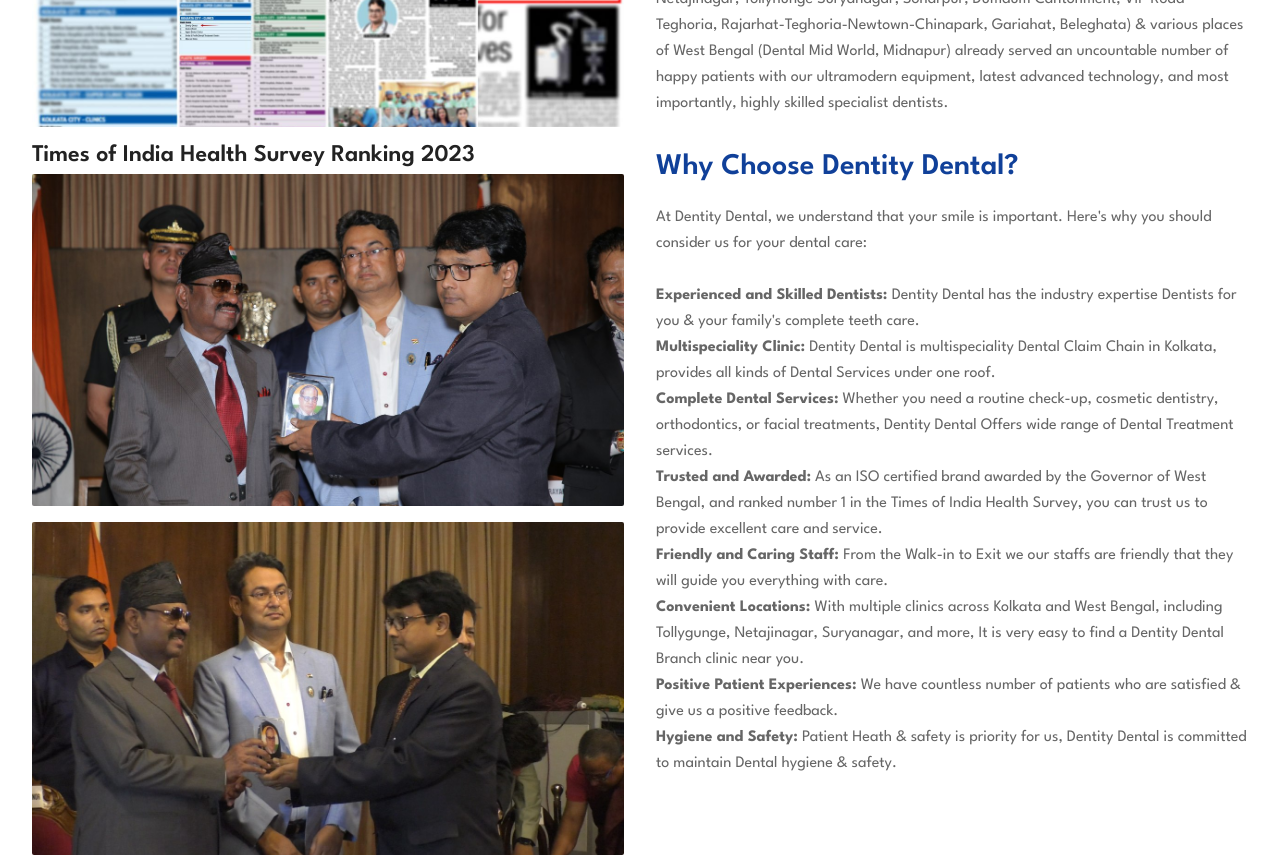
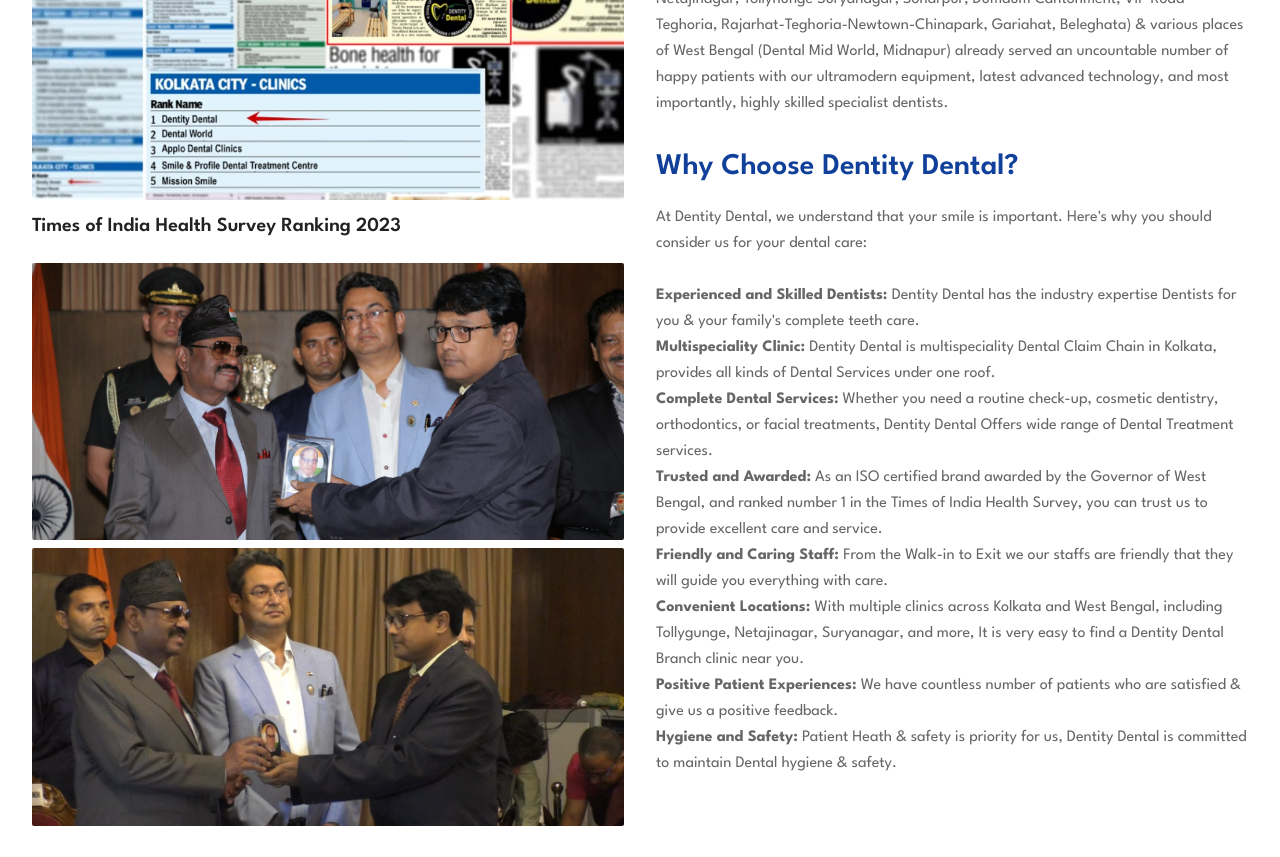
Before and after one commit to rebootAcc/dentitydentalwebsite, a Next.js app: page / in a window 1280 px wide. Shown: the part 1120-1977 px from the top of the page. Built offline with nearby package versions, Linux system fonts and the light colour scheme.

Commit message:
modified

```diff
--- a/src/components/home/AboutSection.jsx
+++ b/src/components/home/AboutSection.jsx
@@ -38,7 +38,7 @@
           className="flex flex-col gap-6 w-full md:w-[50%]"
           style={{ height: isSmallScreen ? "auto" : `${contentHeight}px` }}
         >
-          <section className="flex flex-col gap-3 h-[40%]">
+          <section className="flex flex-col gap-3 h-[50%]">
             <Image
               src={"/images/toi-about.jpg"}
               alt="about us"
@@ -46,11 +46,11 @@
               width={801}
               className=" w-full rounded-sm h-[95%] object-cover "
             />
-            <h1 className="lg:text-2xl text-lg font-semibold h-[5%] text-site-text ">
+            <h1 className="lg:text-xl text-base font-semibold h-[5%] text-site-text ">
               Times of India Health Survey Ranking 2023
             </h1>
           </section>
-          <section className="h-[60%] flex flex-col gap-4">
+          <section className="h-[50%] flex flex-col gap-2">
             <Image
               src={"/images/gov-about.jpg"}
               alt="about us"
```
Also changed, not shown: public/images/toi-about.jpg, public/images/toi-awards.jpg.
